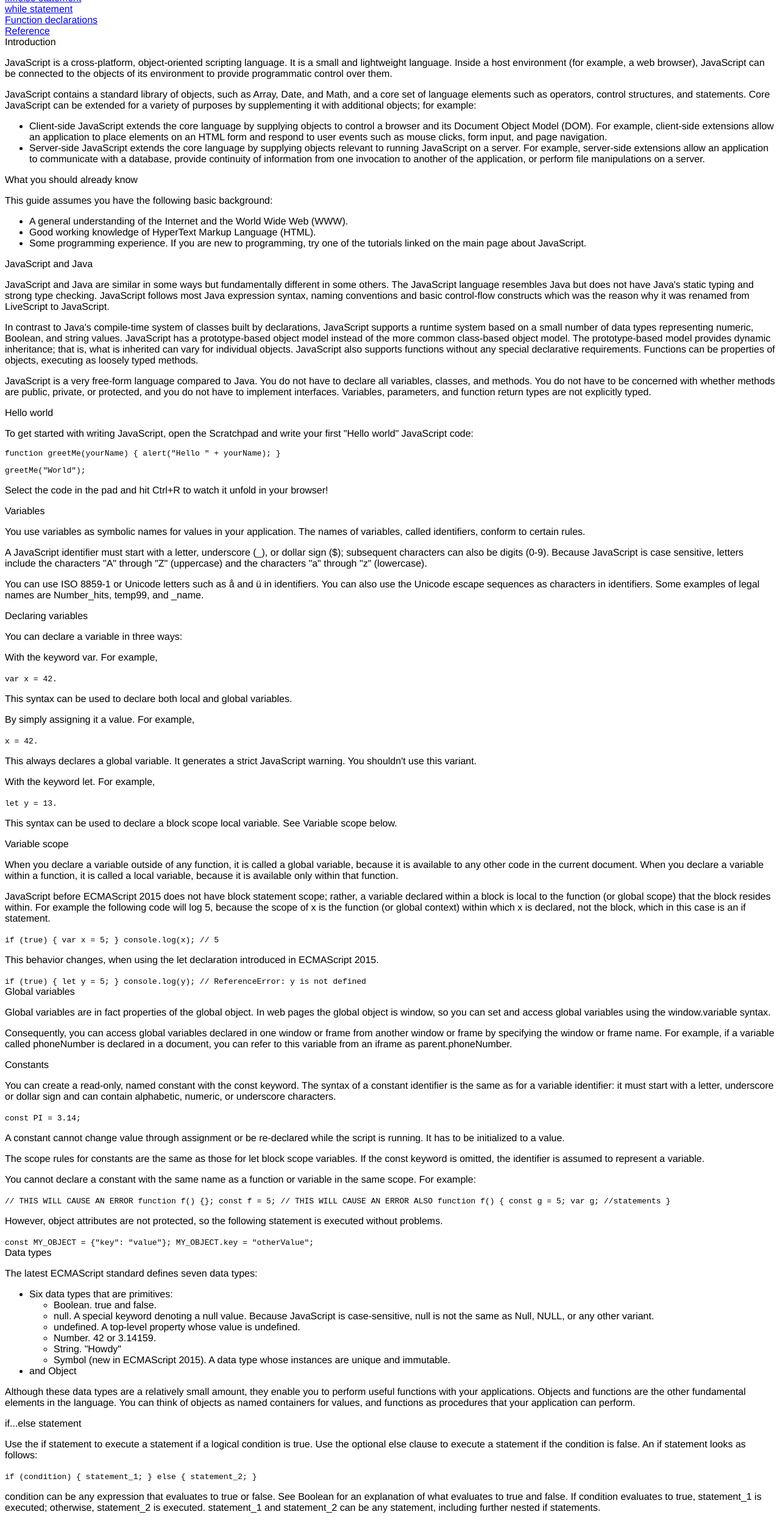
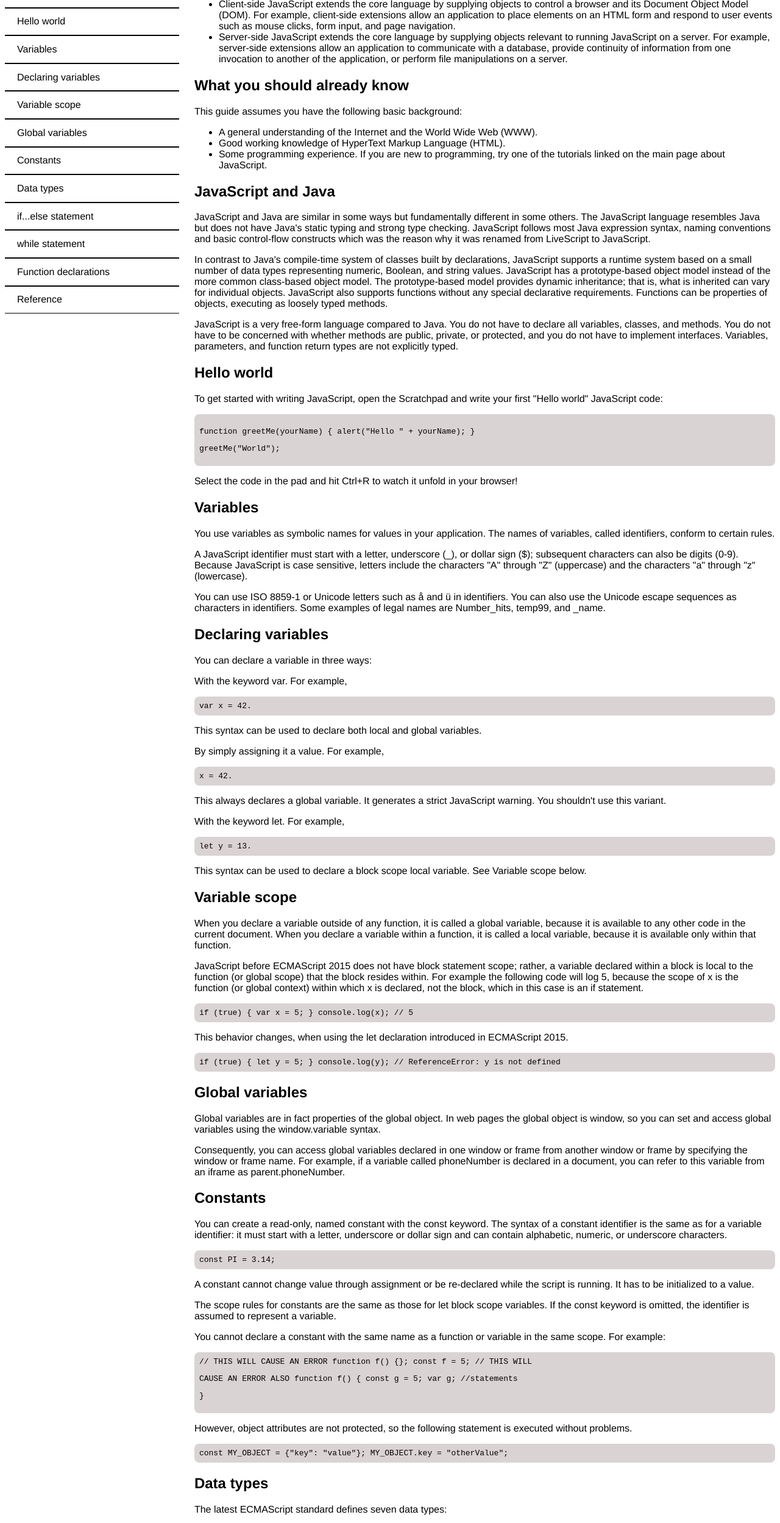
Before and after one commit to BISINIGISHIVANI/freecode-technical-docment, a plain HTML site: page index.html in a window 1280 px wide. Shown: the part 200-2697 px from the top of the page at 61% size. Drawn offline with Linux system fonts and the light colour scheme.

Commit message:
updated html

```diff
--- a/index.html
+++ b/index.html
@@ -11,6 +11,7 @@
 
     <main id="main-doc">
         <nav id="navbar">
+            <h1 id="head1">JS Documentation</h1>
             <header class="nav-link"><a href="#Introduction">Introduction</a></header>
             <header class="nav-link"><a href="#What_you_should_already_know">What you should already know</a></header>
             <header class="nav-link"><a href="#JavaScript_and_Java">JavaScript and Java</a></header>
@@ -26,8 +27,9 @@
             <header class="nav-link"><a href="#Function_declarations">Function declarations</a></header>
             <header class="nav-link"><a href="#Reference">Reference</a></header>
         </nav>
+        <div>
         <section class="main-section">
-            <header id="Introduction">Introduction</header>
+            <h1 id="Introduction">Introduction</h1>
             <p>
                 JavaScript is a cross-platform, object-oriented scripting language. It is a small and lightweight language. Inside a host environment (for example, a web browser), JavaScript can be connected to the objects of its environment to provide programmatic control over them.
             </p>
@@ -44,7 +46,7 @@
             </ul>
         </section>
         <section class="main-section">
-            <header id="What_you_should_already_know">What you should already know</header>
+            <h1 id="What_you_should_already_know">What you should already know</h1>
             <p>
                 This guide assumes you have the following basic background:
             </p>
@@ -61,7 +63,7 @@
             </ul>
         </section>
         <section class="main-section">
-            <header id="JavaScript_and_Java">JavaScript and Java</header>
+            <h1 id="JavaScript_and_Java">JavaScript and Java</h1>
             <p>
                 JavaScript and Java are similar in some ways but fundamentally different in some others. The JavaScript language resembles Java but does not have Java's static typing and strong type checking. JavaScript follows most Java expression syntax, naming conventions and basic control-flow constructs which was the reason why it was renamed from LiveScript to JavaScript.
             </p>
@@ -73,7 +75,7 @@
             </p>
         </section>
         <section class="main-section">
-            <header id="Hello_world">Hello world</header>
+            <h1 id="Hello_world">Hello world</h1>
             <p>
                 To get started with writing JavaScript, open the Scratchpad and write your first "Hello world" JavaScript code:
             </p>
@@ -86,7 +88,7 @@
             </p>
         </section>
         <section class="main-section">
-            <header id="Variables">Variables</header>
+            <h1 id="Variables">Variables</h1>
             <p>
                 You use variables as symbolic names for values in your application. The names of variables, called identifiers, conform to certain rules.
             </p>
@@ -98,7 +100,7 @@
             </p>
         </section>
         <section class="main-section">
-            <header id="Declaring_variables">Declaring variables</header>
+            <h1 id="Declaring_variables">Declaring variables</h1>
             <p>
                 You can declare a variable in three ways:
             </p>
@@ -127,7 +129,7 @@
             </p>
         </section>
         <section class="main-section">
-            <header id="Variable_scope">Variable scope</header>
+            <h1 id="Variable_scope">Variable scope</h1>
             <p>
                 When you declare a variable outside of any function, it is called a global variable, because it is available to any other code in the current document. When you declare a variable within a function, it is called a local variable, because it is available only within that function.
             </p>
@@ -146,7 +148,7 @@
             </code>
         </section>
         <section class="main-section">
-            <header id="Global_variables">Global variables</header>
+            <h1 id="Global_variables">Global variables</h1>
             <p>
                 Global variables are in fact properties of the global object. In web pages the global object is window, so you can set and access global variables using the window.variable syntax.
             </p>
@@ -155,11 +157,11 @@
             </p>
         </section>
         <section class="main-section">
-            <header id="Constants">Constants</header>
+            <h1 id="Constants">Constants</h1>
             <p>
                 You can create a read-only, named constant with the const keyword. The syntax of a constant identifier is the same as for a variable identifier: it must start with a letter, underscore or dollar sign and can contain alphabetic, numeric, or underscore characters.
             </p>
-            <code>
+            <code class="code">
                 const PI = 3.14;
             </code>
             <p>
@@ -171,10 +173,10 @@
             <p>
                 You cannot declare a constant with the same name as a function or variable in the same scope. For example:
             </p>
-            <code>
+            <code   class="code">
                 // THIS WILL CAUSE AN ERROR function f() {}; const f = 5; // THIS WILL
-                    CAUSE AN ERROR ALSO function f() { const g = 5; var g; //statements
-                    }
+                <p>CAUSE AN ERROR ALSO function f() { const g = 5; var g; //statements</p>
+                <p>}</p>
             </code>
             <p>
                 However, object attributes are not protected, so the following statement is executed without problems.
@@ -184,7 +186,7 @@
             </code>
         </section>
         <section class="main-section">
-            <header id="Data_types">Data types</header>
+            <h1 id="Data_types">Data types</h1>
             <p>
                 The latest ECMAScript standard defines seven data types:
                 <ul>
@@ -208,7 +210,7 @@
             </p>
         </section>
         <section class="main-section">
-            <header id="if_else_statement">if...else statement</header>
+            <h1 id="if_else_statement">if...else statement</h1>
             <p>
                 Use the if statement to execute a statement if a logical condition is true. Use the optional else clause to execute a statement if the condition is false. An if statement looks as follows:
             </p>
@@ -222,8 +224,9 @@
                 You may also compound the statements using else if to have multiple conditions tested in sequence, as follows:
             </p>
             <code>
-                <p>if (condition_1) { statement_1; } else if (condition_2) { statement_2;</n>
-                } else if (condition_n) { statement_n; } else { statement_last; }
+                <p>
+                    if (condition_1) { statement_1; } else if (condition_2) { statement_2;
+                <p>} else if (condition_n) { statement_n; } else { statement_last; }</p>
                 </p>
             </code>
             <p>
@@ -231,10 +234,10 @@
             </p>
             <code>
                 <p>
-                    if (condition) { statement_1_runs_if_condition_is_true;</n>
-                        statement_2_runs_if_condition_is_true; } else {</n>
-                        statement_3_runs_if_condition_is_false;</n>
-                        statement_4_runs_if_condition_is_false; }
+                    <p>if (condition) { statement_1_runs_if_condition_is_true;</p>
+                    <p>statement_2_runs_if_condition_is_true; } else {</p>
+                    <p>statement_3_runs_if_condition_is_false;</p>
+                    <p>statement_4_runs_if_condition_is_false; }</p>
                 </p>
             </code>
             <p>
@@ -252,7 +255,7 @@
             </code>
         </section>
         <section class="main-section">
-            <header id="while_statement">while statement</header>
+            <h1 id="while_statement">while statement</h1>
             <p>
                 A while statement executes its statements as long as a specified condition evaluates to true. A while statement looks as follows:
             </p>
@@ -291,7 +294,7 @@
             </p>
         </section>
         <section class="main-section">
-            <header id="Function_declarations">Function declarations</header>
+            <h1 id="Function_declarations">Function declarations</h1>
             <p>
                 A function definition (also called a function declaration, or function statement) consists of the function keyword, followed by:
             </p>
@@ -321,11 +324,12 @@
             </p>
         </section>
         <section class="main-section">
-            <header id="Reference">Reference</header>
+            <h1 id="Reference">Reference</h1>
             <ul>
-                <li>All the documentation in this page is taken from<a href="https://developer.mozilla.org/en-US/docs/Web/JavaScript/Guide">MDN</a></li>
+                <li>All the documentation in this page is taken from  <a href="https://developer.mozilla.org/en-US/docs/Web/JavaScript/Guide">MDN</a></li>
             </ul>
         </section>
+    </div>
     </main>
 </body>
 </html>
--- a/style.css
+++ b/style.css
@@ -1,6 +1,34 @@
 #main-doc{
     font-family: 'Franklin Gothic Medium', 'Arial Narrow', Arial, sans-serif;
+    display: flex;
+    flex-direction: row;
 }
-.nav-link{
-    display: table;
+
+.nav-link a{
+    text-decoration: none;
+    color: #000;
+    margin-left: 20px;
+    overflow-x: hidden;
+                overflow-y: auto;
+                text-align:justify;
+    overflow:auto;
 }
+.main-section>code{
+    display: block;
+    background-color:rgb(218, 211, 211);
+    padding: 8px;
+    border-radius: 8px;
+}
+#navbar header{
+    color: black;
+    border-top: 1px solid black;
+    border-bottom: 1px solid black;
+    padding-top: 1vw;
+    padding-bottom: 1vw;
+    font-weight: lighter;
+    /*  */
+}
+@media screen and (min-width: 480px) {
+    #navbar{width: 1200px;}
+    .main-section{font-size: medium;margin-left: 25px;}
+}
```
